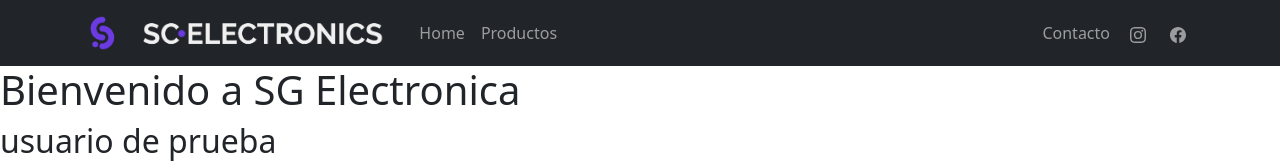
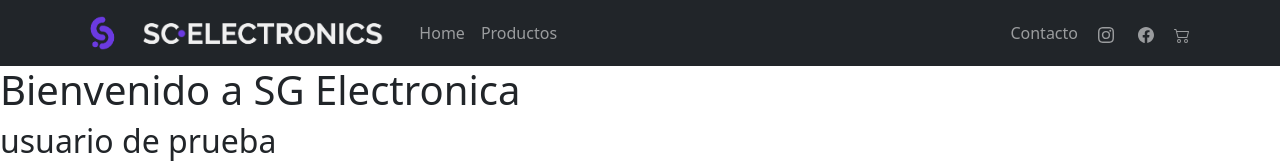
Before and after one commit to sebagn/sc-electronics, a React (Create React App) app: page / in a window 1280 px wide. Shown: the top 163 px of the page. Built offline with nearby package versions, Linux system fonts and the light colour scheme.

Commit message:
agregue el CartWidget

```diff
--- /dev/null
+++ b/src/components/CartWidget/CartWidget.js
@@ -0,0 +1,10 @@
+import React from 'react'
+import {BsCart2} from 'react-icons/bs'
+
+export default function CartWidget() {
+    return (
+        <div>
+            <BsCart2/>
+        </div>
+    )
+}
--- a/src/components/NavBar/NavBar.js
+++ b/src/components/NavBar/NavBar.js
@@ -1,6 +1,7 @@
 import React from 'react'
 import Navbar from 'react-bootstrap/Navbar';
 import Nav from 'react-bootstrap/Nav';
+import CartWidget from '../CartWidget/CartWidget.js'
 import Container from 'react-bootstrap/Container';
 import isologo from '../../assets/Logo_sc/sg-isologo.png'
 import namelogo from '../../assets/Logo_sc/sg-namelogo.png'
@@ -43,6 +44,9 @@ return <header className="App-header">
         <Nav.Link eventKey={3} href="">
             <BsFacebook className="mx-1"/>
         </Nav.Link>
+        <Nav.Link eventKey={4} href="">
+            <CartWidget className="mx-1"/>
+        </Nav.Link>
         </Nav>
     </Navbar.Collapse>
   </Container>
```
